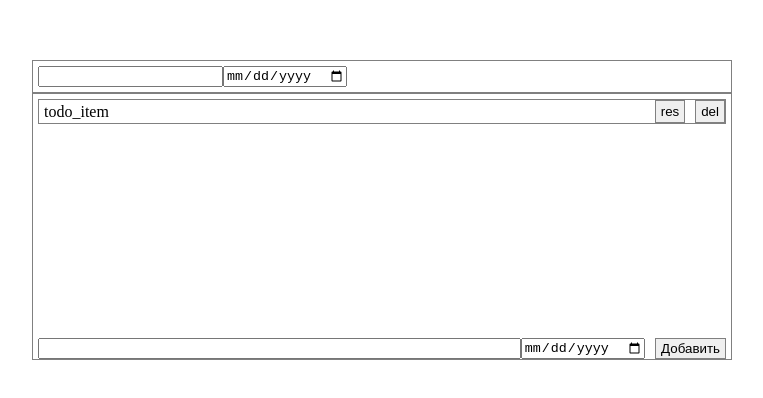
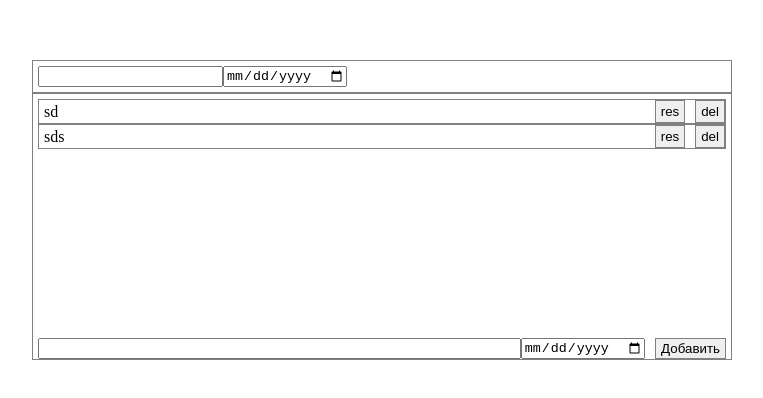
Before and after one commit to saimonis/todo, a React (Create React App) app: page / in a window 1280 px wide. Shown: the part 198-596 px from the top of the page, without its empty margins (258-1021 px from the left). Built offline with nearby package versions, Linux system fonts and the light colour scheme.

Commit message:
Add state

```diff
--- a/src/components/Button/Button.tsx
+++ b/src/components/Button/Button.tsx
@@ -1,6 +1,16 @@
 import React from 'react';
 import styles from './Button.module.css';
 
-export default function ({ text = '' }) {
-  return <button className={styles.btn}>{text}</button>;
+export default function ({
+  text,
+  onClick,
+}: {
+  text: string;
+  onClick: () => void;
+}) {
+  return (
+    <button className={styles.btn} onClick={onClick}>
+      {text}
+    </button>
+  );
 }
--- a/src/components/List/Item/Item.module.css
+++ b/src/components/List/Item/Item.module.css
@@ -8,3 +8,6 @@
 .text {
   margin-right: auto;
 }
+.complete {
+  background-color: lightgreen;
+}
--- a/src/components/List/Item/Item.tsx
+++ b/src/components/List/Item/Item.tsx
@@ -2,12 +2,37 @@ import React from 'react';
 import Button from '../../Button';
 import styles from './Item.module.css';
 
-export default function () {
+import { ItemInterface } from '../../../pages/App';
+
+export interface Base {
+  data: ItemInterface;
+  onPerform: (id: string) => void;
+  onDelete: (id: string) => void;
+}
+
+export default function ({
+  data: { text, id, complete },
+  onPerform,
+  onDelete,
+}: Base) {
+  const itemClassName = complete
+    ? `${styles.item} ${styles.complete}`
+    : styles.item;
   return (
-    <li className={styles.item}>
-      <div className={styles.text}>todo_item</div>
-      <Button text="res" />
-      <Button text="del" />
+    <li className={itemClassName}>
+      <div className={styles.text}>{text}</div>
+      <Button
+        text="res"
+        onClick={() => {
+          onPerform(id);
+        }}
+      />
+      <Button
+        text="del"
+        onClick={() => {
+          onDelete(id);
+        }}
+      />
     </li>
   );
 }
--- a/src/components/List/List.tsx
+++ b/src/components/List/List.tsx
@@ -1,13 +1,51 @@
-import React, { Component } from 'react';
+import React, { PureComponent } from 'react';
 import styles from './List.module.css';
 import Item from './Item';
 
-export default class List extends Component {
-  render() {
-    return (
-      <ul className={styles.list}>
-        <Item />
-      </ul>
+import { ItemInterface } from '../../pages/App';
+
+interface ListInterface {
+  list: ItemInterface[];
+  thisOfState: any;
+}
+
+export default class List extends PureComponent<ListInterface> {
+  constructor(props: any) {
+    super(props);
+    this.onDelete = this.onDelete.bind(this);
+    this.onPerform = this.onPerform.bind(this);
+  }
+
+  onDelete(id = '') {
+    this.props.thisOfState.setState(({ list }: { list: { id: string }[] }) => ({
+      list: list.filter((i) => i.id !== id),
+    }));
+  }
+
+  onPerform(id = '') {
+    this.props.thisOfState.setState(
+      ({ list }: { list: { id: string; complete: boolean }[] }) => {
+        return {
+          list: list.map((i) => {
+            if (i.id === id) {
+              return { ...i, complete: !i.complete };
+            }
+            return i;
+          }),
+        };
+      }
     );
   }
+
+  render() {
+    const list = this.props.list.map((i: ItemInterface) => (
+      <Item
+        data={i}
+        key={i.id + i.text}
+        onDelete={this.onDelete}
+        onPerform={this.onPerform}
+      />
+    ));
+    return <ul className={styles.list}>{list}</ul>;
+  }
 }
--- a/src/pages/App.tsx
+++ b/src/pages/App.tsx
@@ -1,15 +1,36 @@
-import React, { Component } from 'react';
+import React, { PureComponent } from 'react';
 import Form from '../components/Form';
 import List from '../components/List';
 import Header from '../components/Header';
 import styles from './App.module.css';
 
-class App extends Component {
+export interface ItemInterface {
+  text: string;
+  id: string;
+  complete: boolean;
+}
+
+class App extends PureComponent {
+  state = {
+    list: [
+      {
+        id: `${Date.now()}`,
+        text: 'sd',
+        complete: false,
+      },
+      {
+        id: `${Date.now() + 1}`,
+        text: 'sds',
+        complete: false,
+      },
+    ],
+  };
+
   render() {
     return (
       <section className={styles.todo}>
         <Header />
-        <List />
+        <List list={this.state.list} thisOfState={this} />
         <Form />
       </section>
     );
```
